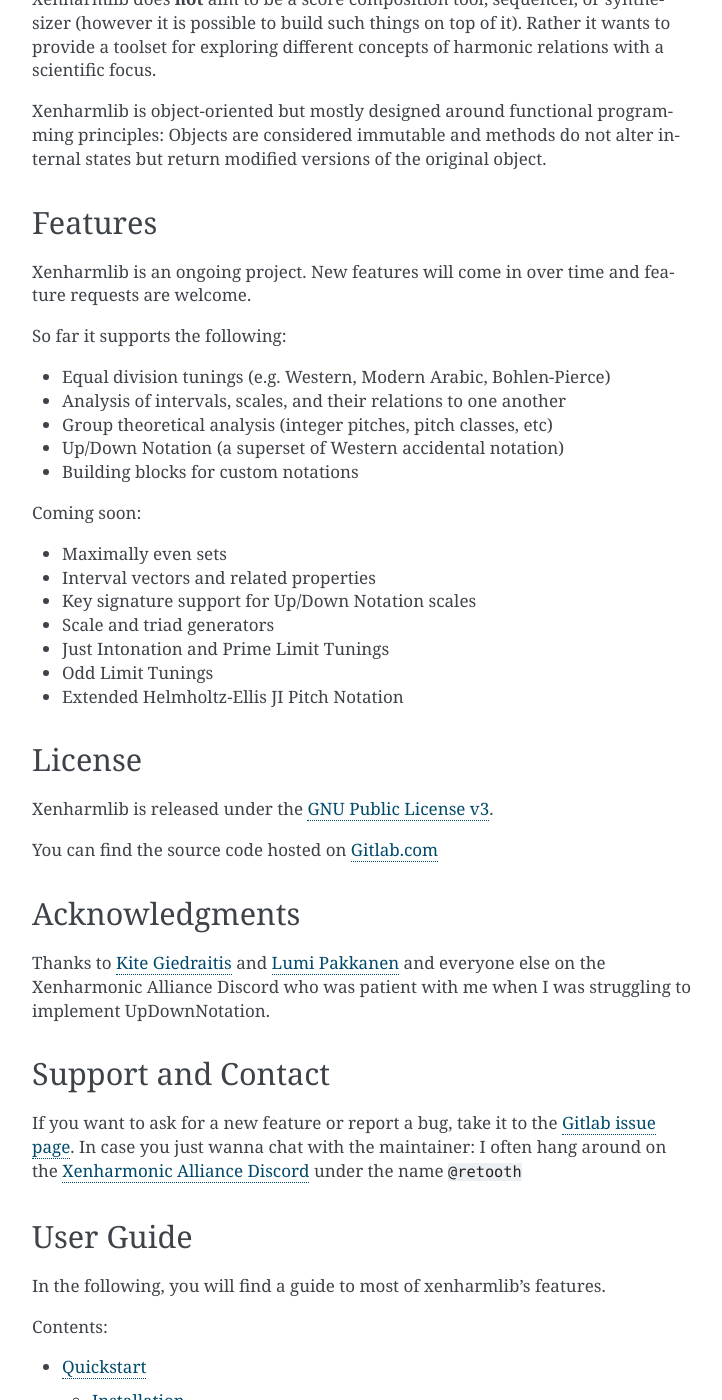
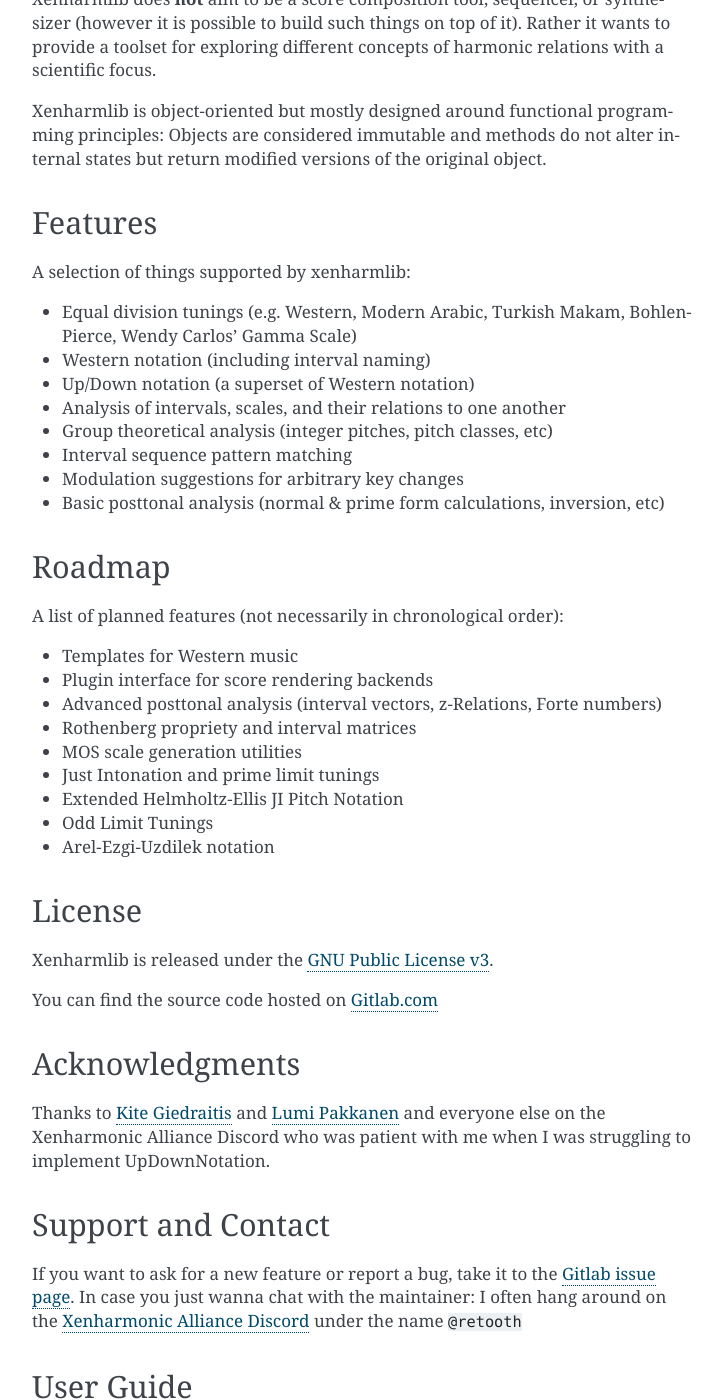
Before and after one commit to retooth2/xenharmlib, a Sphinx documentation site: the page built from doc/index.rst, in a window 1280 px wide and 1400 px high, scrolled down 2205 px. Shown: the whole window, without its empty margins (388-1110 px from the left). Built offline with Sphinx 7.4.7, drawn with Linux system fonts in a browser that asks for light colours.

Commit message:
chore: Updated feature list and roadmap

```diff
--- a/doc/index.rst
+++ b/doc/index.rst
@@ -141,26 +141,32 @@
 Features
 ---------------
 
-Xenharmlib is an ongoing project. New features will come in over time and
-feature requests are welcome.
+A selection of things supported by xenharmlib:
 
-So far it supports the following:
-
-* Equal division tunings (e.g. Western, Modern Arabic, Bohlen-Pierce)
+* Equal division tunings (e.g. Western, Modern Arabic, Turkish Makam,
+  Bohlen-Pierce, Wendy Carlos' Gamma Scale)
+* Western notation (including interval naming)
+* Up/Down notation (a superset of Western notation)
 * Analysis of intervals, scales, and their relations to one another
 * Group theoretical analysis (integer pitches, pitch classes, etc)
-* Up/Down Notation (a superset of Western accidental notation)
-* Building blocks for custom notations
+* Interval sequence pattern matching
+* Modulation suggestions for arbitrary key changes
+* Basic posttonal analysis (normal & prime form calculations, inversion, etc)
 
-Coming soon:
+Roadmap
+-----------------
 
-* Maximally even sets
-* Interval vectors and related properties
-* Key signature support for Up/Down Notation scales
-* Scale and triad generators
-* Just Intonation and Prime Limit Tunings
+A list of planned features (not necessarily in chronological order):
+
+* Templates for Western music
+* Plugin interface for score rendering backends
+* Advanced posttonal analysis (interval vectors, z-Relations, Forte numbers)
+* Rothenberg propriety and interval matrices
+* MOS scale generation utilities
+* Just Intonation and prime limit tunings
+* Extended Helmholtz-Ellis JI Pitch Notation
 * Odd Limit Tunings
-* Extended Helmholtz-Ellis JI Pitch Notation
+* Arel-Ezgi-Uzdilek notation
 
 License
 ---------------
```
